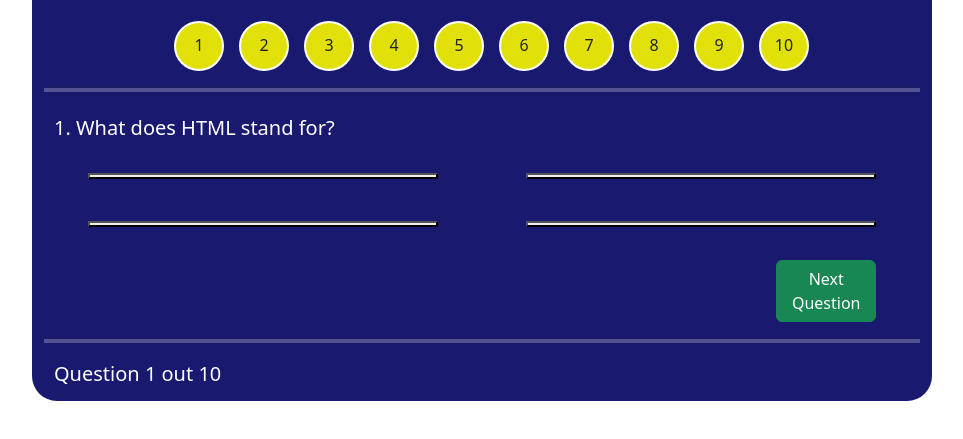
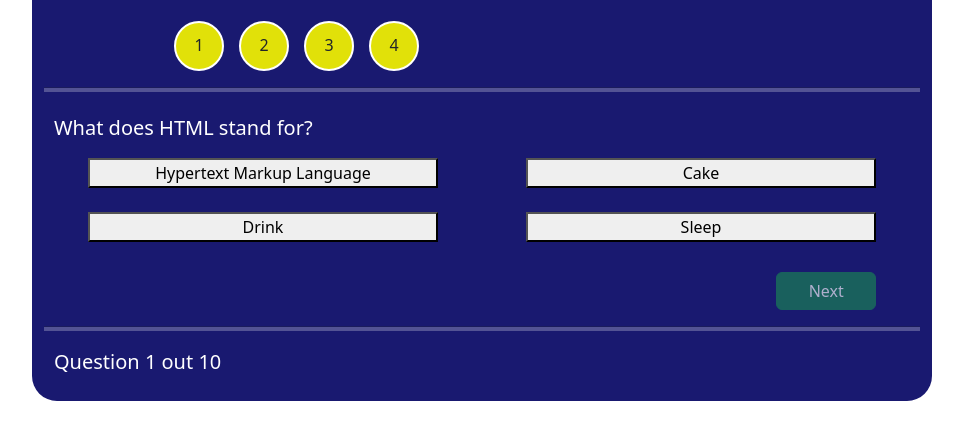
Before and after one commit to faisall667/Quiz_Project, a plain HTML site: page index.html in a window 1280 px wide. Shown: the part 139-578 px from the top of the page, without its empty margins (158-1121 px from the left). Drawn offline with nearby package versions, Linux system fonts and the light colour scheme.

Commit message:
updated app.js and htmlIndex

```diff
--- a/app/app.js
+++ b/app/app.js
@@ -1,77 +1,37 @@
 
 let questionArray = [{
-    question:"1. What does HTML stand for?",
-    choice1:"Hyper Text Markup Language",
-    choice2:"World Wide Web",
-    choice3:"High Text Markup Language",
-    choice4:"Hyper Text Makeup Language",
-    //correct: "choice1"
-},
-{
-    question:"2. What does CSS stand for?",
-    choice1:"Case Style Sheets",
-    choice2:"Case Sensitive Sheet",
-    choice3:"Cascading Style Sheets",
-    choice4:"Class Style",
-    //correct: "choice3"
-},
-{
-    question:"3. What does JS stand for?",
-    choice1:"Jake Scope",
-    choice2:"Java Script",
-    choice3:"Java",
-    choice4:"Java Scripting"
-    //correct: "choice2"
-},
-{
-    question:"4. What is block element?",
-    choice1:"Answer1",
-    choice2:"Answer2",
-    choice3:"Answer3",
-    choice4:"Answer4"
+    question:"What does HTML stand for?",
+    choiceA:"Hypertext Markup Language",
+    choiceB:"Cake",
+    choiceC:"Drink",
+    choiceD:"Sleep",
+    correct:"A"
 },
 
 {
-    question:"5. What inline element?",
-    choice1:"Answer1",
-    choice2:"Answer2",
-    choice3:"Answer3",
-    choice4:"Answer4"
+    question:"What does CSS stand for?",
+    choiceA:"Apple",
+    choiceB:"Cascade Style Sheet",
+    choiceC:"Orange",
+    choiceD:"Banana",
+    correct:"B"
 },
 {
-    question:"6. What inline element?",
-    choice1:"Answer1",
-    choice2:"Answer2",
-    choice3:"Answer3",
-    choice4:"Answer4"
+    question:"What does JS stand for?",
+    choiceA:"John Shah",
+    choiceB:"Jams",
+    choiceC:"JavaScript",
+    choiceD:"Java solar",
+    correct:"C"
+
 },
 {
-    question:"7. What inline element?",
-    choice1:"Answer1",
-    choice2:"Answer2",
-    choice3:"Answer3",
-    choice4:"Answer4"
-},
-{
-    question:"8. What inline element?",
-    choice1:"Answer1",
-    choice2:"Answer2",
-    choice3:"Answer3",
-    choice4:"Answer4"
-},
-{
-    question:"9. What inline element?",
-    choice1:"Answer1",
-    choice2:"Answer2",
-    choice3:"Answer3",
-    choice4:"Answer4"
-},
-{
-    question:"10. What inline element?",
-    choice1:"Answer1",
-    choice2:"Answer2",
-    choice3:"Answer3",
-    choice4:"Answer4"
+    question:"What is block element?",
+    choiceA:"Bob",
+    choiceB:"Boy",
+    choiceC:"Bag",
+    choiceD:"Block-level element",
+    correct:"D"
 }
 
 
@@ -86,29 +46,25 @@ function drawCircles (){
         circles.appendChild(newCircle);
     }
  }
+
+const choiceA = document.getElementById("A");
+const choiceB = document.getElementById("B");
+const choiceC = document.getElementById("C");
+const choiceD = document.getElementById("D");
+const next = document.getElementById("next");
+
  drawCircles ()
 
-
- let counter = 0;
- let question = questionArray[counter];
- document.getElementById("question").innerHTML = question.question
- choice1.innerHTML = question.choice1;
- choice2.innerHTML = question.choice2;
- choice3.innerHTML = question.choice3;
- choice4.innerHTML = question.choice4;
- console.log(question);
-
- function nextQuestion() {
-    counter++;
-    question = questionArray[counter].question;
-    document.getElementById("question").innerHTML = question
-}
-
-
-
-
-
-
+const lastQuestion = questionArray.length - 1;
+let runningQuestion = 0;
+let score = 0;
+    let question = questionArray[runningQuestion];
+    document.getElementById("question").innerHTML = question.question
+    choiceA.innerHTML = question.choiceA;
+    choiceB.innerHTML = question.choiceB;
+    choiceC.innerHTML = question.choiceC;
+    choiceD.innerHTML = question.choiceD;
+    console.log (question)
 
 
 
--- a/index.html
+++ b/index.html
@@ -21,10 +21,6 @@
 
         <div id="quiz_Box">
             <div id = "question" class = "question">
-<<<<<<< Updated upstream
-                <!--Queston 1: What HTML stands for? -->
-=======
->>>>>>> Stashed changes
             </div>
 
             <div id = "choices">
@@ -49,7 +45,7 @@
                   </div>
                   <div class="row">
                     <div class="col-lg-12">
-                      <button id="next" style="float:right; margin-top:30px; margin-right: 5%; width:100px" class="btn btn-success" type="button">Next Question</button>
+                      <button id="next" disabled style="float:right; margin-top:30px; margin-right: 5%; width:100px" class="btn btn-success" type="button">Next</button>
                     </div>
                     </div>
 
```
